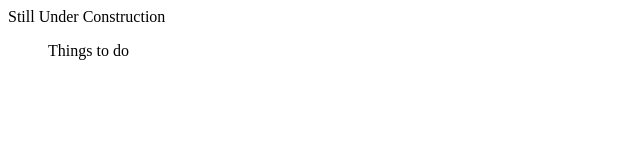
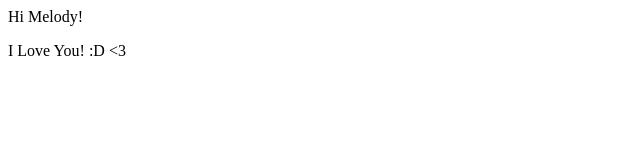
Before and after one commit to alfonsomartinez/alfonsomartinez.github.io, a plain HTML site: page index.html in a window 1280 px wide. Shown: the whole page, without its empty margins (0-640 px from the left). Drawn offline with Linux system fonts and the light colour scheme.

Commit message:
Surprise for Melody

```diff
--- a/index.html
+++ b/index.html
@@ -1,10 +1,10 @@
 <!DOCTYPE html>
 <head>
-    Still Under Construction
+    Hi Melody!
 </head>
 
 <body>
-    <ul>
-        Things to do
-    </ul>
+    <p>
+        I Love You! :D <3
+    </p>
 </body>
```
